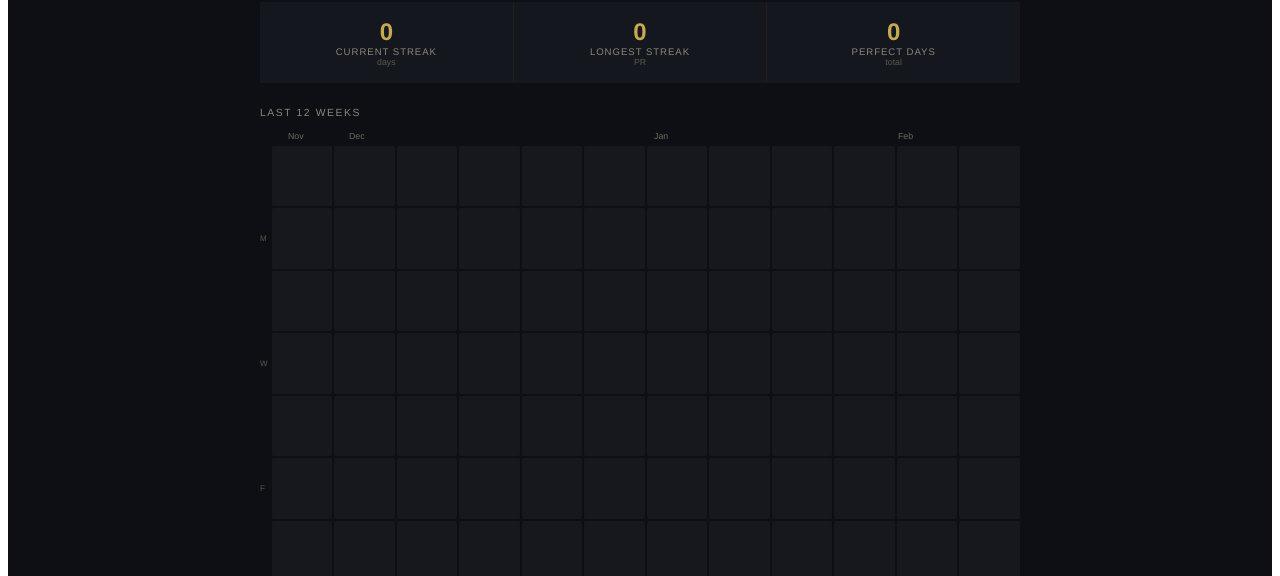
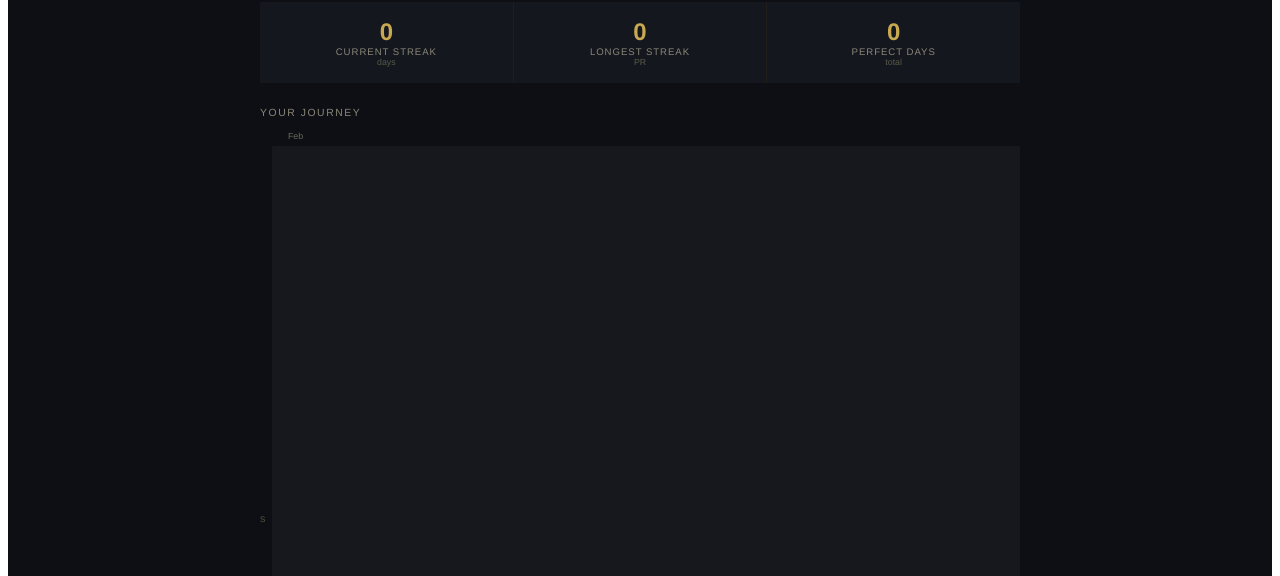
Before and after one commit to btcbullrider/beautiful-life-os, a React (Vite) app: page / in a window 1280 px wide. Both pictures are taken after a click on the button "Tracker". Shown: the part 173-749 px from the top of the page. Built offline with nearby package versions, Linux system fonts and the light colour scheme.

Commit message:
dynamic heatmap start date, all day labels

```diff
--- a/src/components/Tracker.jsx
+++ b/src/components/Tracker.jsx
@@ -108,13 +108,15 @@ export default function TrackerTab({ history }) {
   const currentAward = getAward(currentStreak);
   const nextAward = allAwards.find(a => a.need > currentStreak);
 
-  // Heatmap: last 12 weeks
-  const heatmapWeeks = 12;
+  // Heatmap: from first entry to today
   const heatmapDays = [];
   const today = new Date();
-  const startDay = new Date(today);
-  startDay.setDate(startDay.getDate() - (heatmapWeeks * 7 - 1) - startDay.getDay());
-  for (let i = 0; i < heatmapWeeks * 7; i++) {
+  const sortedDates = Object.keys(history).sort();
+  const firstEntry = sortedDates.length > 0 ? new Date(sortedDates[0] + "T12:00:00") : new Date(today);
+  const startDay = new Date(firstEntry);
+  startDay.setDate(startDay.getDate() - startDay.getDay()); // align to Sunday
+  const totalDays = Math.ceil((today - startDay) / 86400000) + (7 - today.getDay());
+  for (let i = 0; i < totalDays; i++) {
     const d = new Date(startDay);
     d.setDate(d.getDate() + i);
     const ds = d.toISOString().slice(0, 10);
@@ -174,7 +176,7 @@ export default function TrackerTab({ history }) {
 
     {/* Heatmap */}
     <div style={{ marginBottom: "2rem" }}>
-      <div style={{ fontSize: "0.65rem", letterSpacing: "0.15em", textTransform: "uppercase", color: "#8A8678", marginBottom: "0.8rem" }}>Last {heatmapWeeks} weeks</div>
+      <div style={{ fontSize: "0.65rem", letterSpacing: "0.15em", textTransform: "uppercase", color: "#8A8678", marginBottom: "0.8rem" }}>Your journey</div>
       <div style={{ position: "relative" }}>
         {/* Month labels */}
         <div style={{ display: "flex", paddingLeft: 28, marginBottom: "0.3rem" }}>
@@ -186,7 +188,7 @@ export default function TrackerTab({ history }) {
         <div style={{ display: "flex", gap: 0 }}>
           {/* Day labels */}
           <div style={{ display: "flex", flexDirection: "column", gap: 2, marginRight: 4, justifyContent: "space-around" }}>
-            {["", "M", "", "W", "", "F", ""].map((l, i) => <div key={i} style={{ height: 12, fontSize: "0.5rem", color: "#5A5A4A", display: "flex", alignItems: "center" }}>{l}</div>)}
+            {["S", "M", "T", "W", "T", "F", "S"].map((l, i) => <div key={i} style={{ height: 12, fontSize: "0.5rem", color: "#5A5A4A", display: "flex", alignItems: "center" }}>{l}</div>)}
           </div>
           {/* Grid */}
           <div style={{ display: "flex", gap: 2, flex: 1 }}>
```
